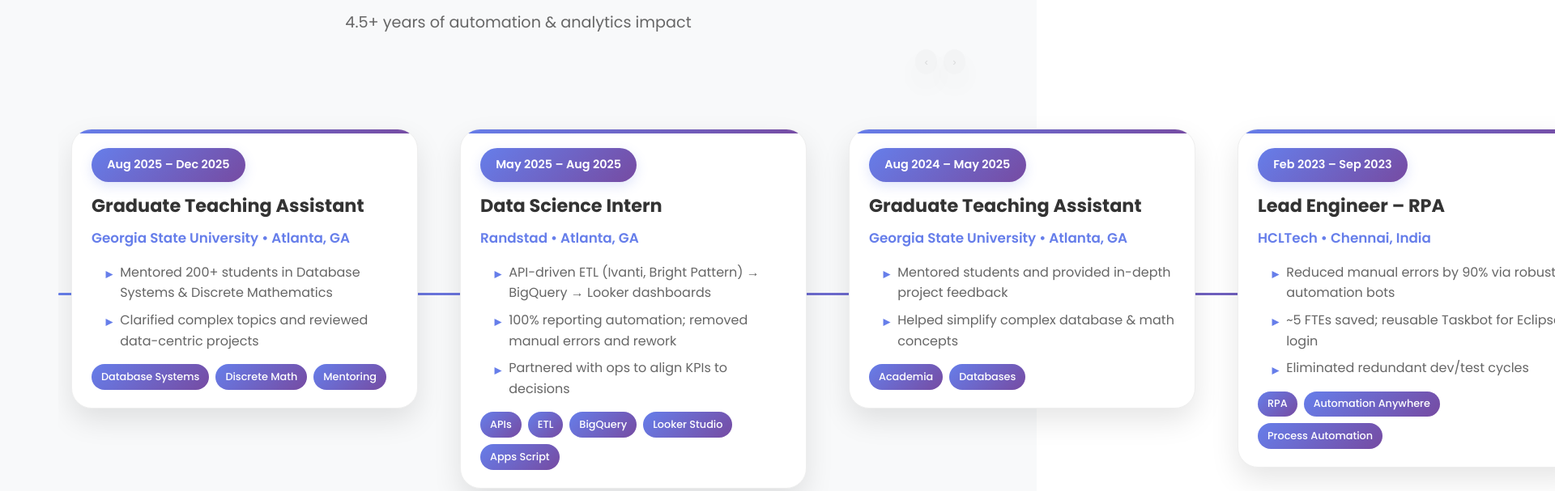
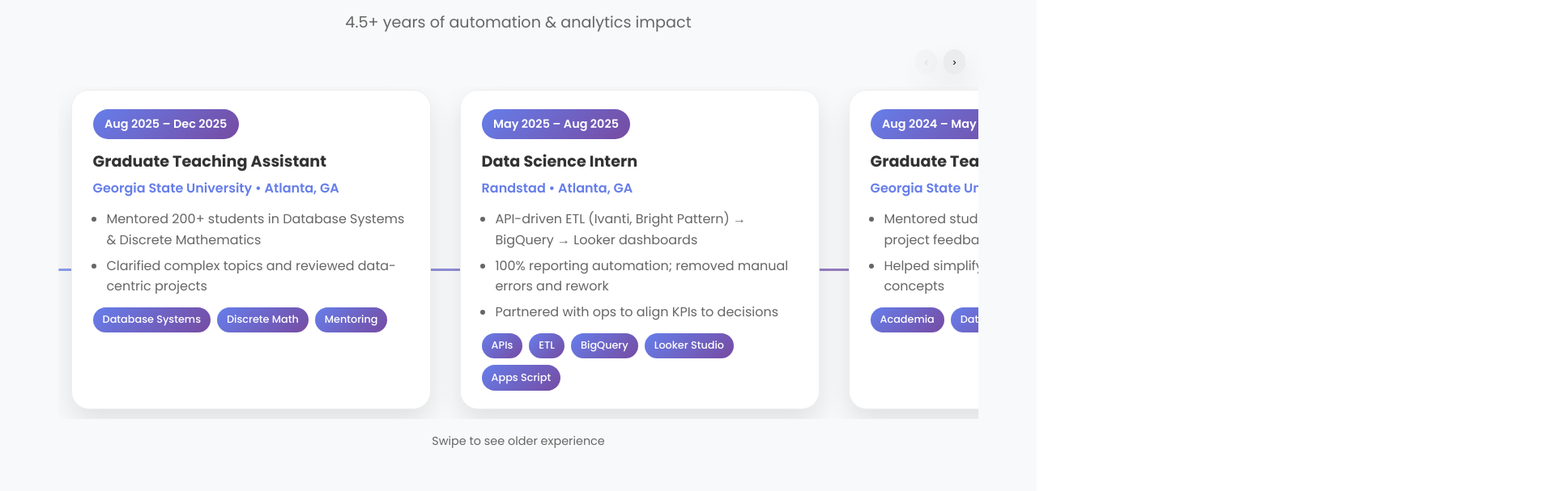
Before and after one commit to Nagamedha/Portfolio, a plain HTML site: page index.html in a window 1280 px wide. Shown: the part 3224-3831 px from the top of the page at 81% size, 1920 px wide, since content can reach past the window. Drawn offline with Linux system fonts and the light colour scheme.

Commit message:
prof experience

```diff
--- a/index.html
+++ b/index.html
@@ -256,109 +256,101 @@
     <p class="section-subtitle">4.5+ years of automation & analytics impact</p>
 
     <div class="h-strip" data-strip="experience">
-      <!-- small Prev/Next buttons (optional) -->
+      <!-- Prev/Next (same UI as projects) -->
       <div class="strip-nav" aria-hidden="false">
         <button class="strip-btn" data-prev="experience" aria-label="Previous">‹</button>
         <button class="strip-btn" data-next="experience" aria-label="Next">›</button>
       </div>
 
-      <!-- the single-row, scrollable track -->
-      <div class="timeline h-track" id="track-experience" aria-label="Experience Timeline">
-
-        <!-- ITEM 1 -->
-        <div class="timeline-item">
-          <div class="timeline-content h-card">
-            <div class="timeline-date">Aug 2025 – Dec 2025</div>
-            <h3 class="timeline-title">Graduate Teaching Assistant</h3>
-            <div class="timeline-subtitle">Georgia State University • Atlanta, GA</div>
-            <ul class="timeline-achievements">
+      <!-- swipeable single-row track -->
+      <div class="h-track" id="track-experience" aria-label="Experience Timeline">
+        <!-- Card 1 -->
+        <article class="h-card exp-card">
+          <div class="exp-date">Aug 2025 – Dec 2025</div>
+          <h3 class="exp-title">Graduate Teaching Assistant</h3>
+          <div class="exp-sub">Georgia State University • Atlanta, GA</div>
+          <ul class="exp-list">
             <li>Mentored 200+ students in Database Systems & Discrete Mathematics</li>
             <li>Clarified complex topics and reviewed data-centric projects</li>
           </ul>
-            <div class="timeline-skills">
+          <div class="skill-tags">
             <span class="skill-tag">Database Systems</span>
             <span class="skill-tag">Discrete Math</span>
             <span class="skill-tag">Mentoring</span>
           </div>
-          </div>
-        </div>
+        </article>
 
-        <!-- ITEM 2 -->
-        <div class="timeline-item">
-          <div class="timeline-content h-card">
-            <div class="timeline-date">May 2025 – Aug 2025</div>
-            <h3 class="timeline-title">Data Science Intern</h3>
-            <div class="timeline-subtitle">Randstad • Atlanta, GA</div>
-            <ul class="timeline-achievements">
+        <!-- Card 2 -->
+        <article class="h-card exp-card">
+          <div class="exp-date">May 2025 – Aug 2025</div>
+          <h3 class="exp-title">Data Science Intern</h3>
+          <div class="exp-sub">Randstad • Atlanta, GA</div>
+          <ul class="exp-list">
             <li>API-driven ETL (Ivanti, Bright Pattern) → BigQuery → Looker dashboards</li>
             <li>100% reporting automation; removed manual errors and rework</li>
             <li>Partnered with ops to align KPIs to decisions</li>
           </ul>
-            <div class="timeline-skills">
+          <div class="skill-tags">
             <span class="skill-tag">APIs</span><span class="skill-tag">ETL</span>
             <span class="skill-tag">BigQuery</span><span class="skill-tag">Looker Studio</span>
             <span class="skill-tag">Apps Script</span>
           </div>
-          </div>
-        </div>
+        </article>
 
-        <!-- ITEM 3 -->
-        <div class="timeline-item">
-          <div class="timeline-content h-card">
-            <div class="timeline-date">Aug 2024 – May 2025</div>
-            <h3 class="timeline-title">Graduate Teaching Assistant</h3>
-            <div class="timeline-subtitle">Georgia State University • Atlanta, GA</div>
-            <ul class="timeline-achievements">
+        <!-- Card 3 -->
+        <article class="h-card exp-card">
+          <div class="exp-date">Aug 2024 – May 2025</div>
+          <h3 class="exp-title">Graduate Teaching Assistant</h3>
+          <div class="exp-sub">Georgia State University • Atlanta, GA</div>
+          <ul class="exp-list">
             <li>Mentored students and provided in-depth project feedback</li>
             <li>Helped simplify complex database & math concepts</li>
           </ul>
-            <div class="timeline-skills">
+          <div class="skill-tags">
             <span class="skill-tag">Academia</span><span class="skill-tag">Databases</span>
           </div>
-          </div>
-        </div>
+        </article>
 
-        <!-- ITEM 4 -->
-        <div class="timeline-item">
-          <div class="timeline-content h-card">
-            <div class="timeline-date">Feb 2023 – Sep 2023</div>
-            <h3 class="timeline-title">Lead Engineer – RPA</h3>
-            <div class="timeline-subtitle">HCLTech • Chennai, India</div>
-            <ul class="timeline-achievements">
+        <!-- Card 4 -->
+        <article class="h-card exp-card">
+          <div class="exp-date">Feb 2023 – Sep 2023</div>
+          <h3 class="exp-title">Lead Engineer – RPA</h3>
+          <div class="exp-sub">HCLTech • Chennai, India</div>
+          <ul class="exp-list">
             <li>Reduced manual errors by 90% via robust automation bots</li>
             <li>~5 FTEs saved; reusable Taskbot for Eclipse login</li>
             <li>Eliminated redundant dev/test cycles</li>
           </ul>
-            <div class="timeline-skills">
+          <div class="skill-tags">
             <span class="skill-tag">RPA</span><span class="skill-tag">Automation Anywhere</span>
             <span class="skill-tag">Process Automation</span>
           </div>
-          </div>
-        </div>
+        </article>
 
-        <!-- ITEM 5 -->
-        <div class="timeline-item">
-          <div class="timeline-content h-card">
-            <div class="timeline-date">Jul 2019 – Feb 2023</div>
-            <h3 class="timeline-title">Systems Engineer</h3>
-            <div class="timeline-subtitle">TCS (Client: Citi) • India</div>
-            <ul class="timeline-achievements">
+        <!-- Card 5 -->
+        <article class="h-card exp-card">
+          <div class="exp-date">Jul 2019 – Feb 2023</div>
+          <h3 class="exp-title">Systems Engineer</h3>
+          <div class="exp-sub">TCS (Client: Citi) • India</div>
+          <ul class="exp-list">
             <li>Saved 30+ FTEs via scalable RPA solutions</li>
             <li>Led AA v11 → A360 migration</li>
             <li>Change Review bot: &gt;66% faster processing</li>
             <li>Data Quality solution: 96% fewer manual reviews</li>
           </ul>
-            <div class="timeline-skills">
+          <div class="skill-tags">
             <span class="skill-tag">A360</span><span class="skill-tag">Data Quality</span>
             <span class="skill-tag">Bot Dev</span><span class="skill-tag">Training</span>
           </div>
+        </article>
+      </div>
+
+      <!-- subtle hint (optional) -->
+      <div class="scroll-hint">Swipe to see older experience</div>
     </div>
   </div>
+</section>
 
-      </div> <!-- /.timeline.h-track -->
-    </div>   <!-- /.h-strip -->
-  </div>
-</section>
 
 
   <!-- Projects -->
```
Lines whose indentation alone changed are shown as unchanged.
